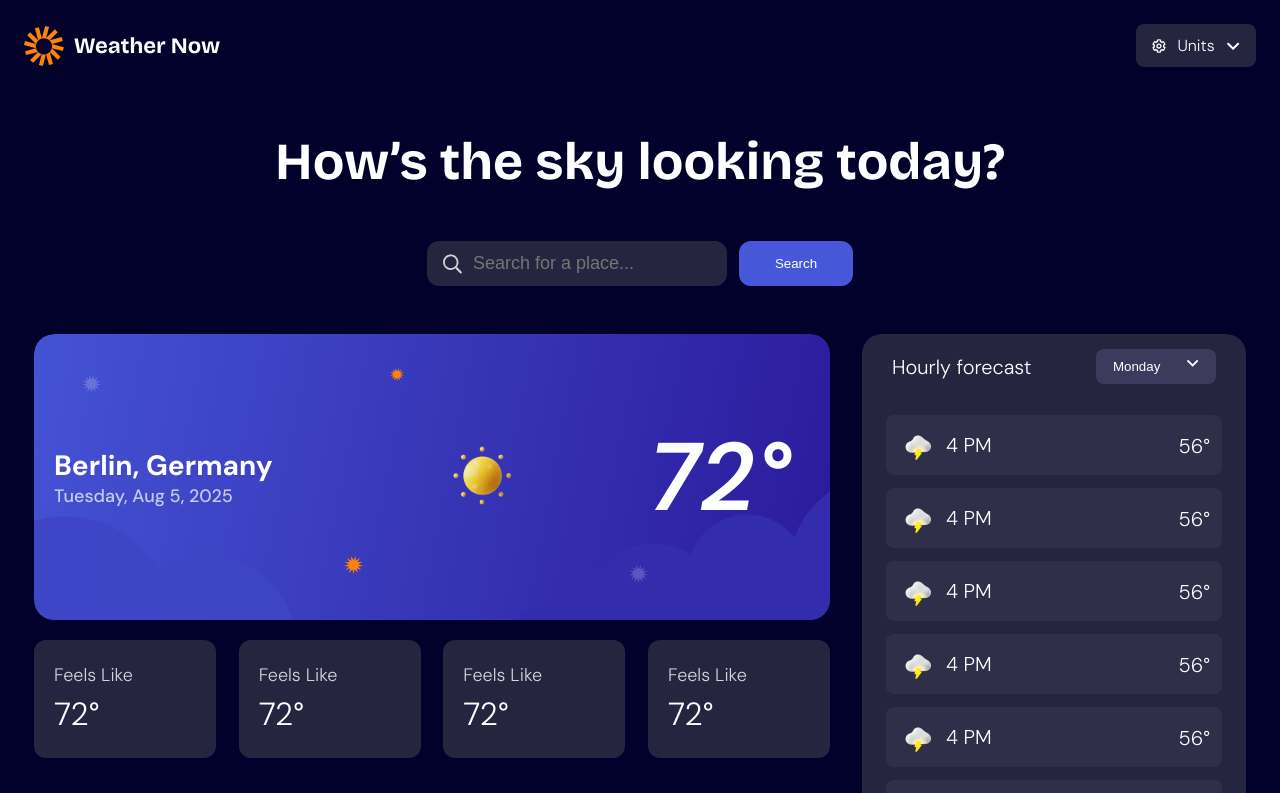
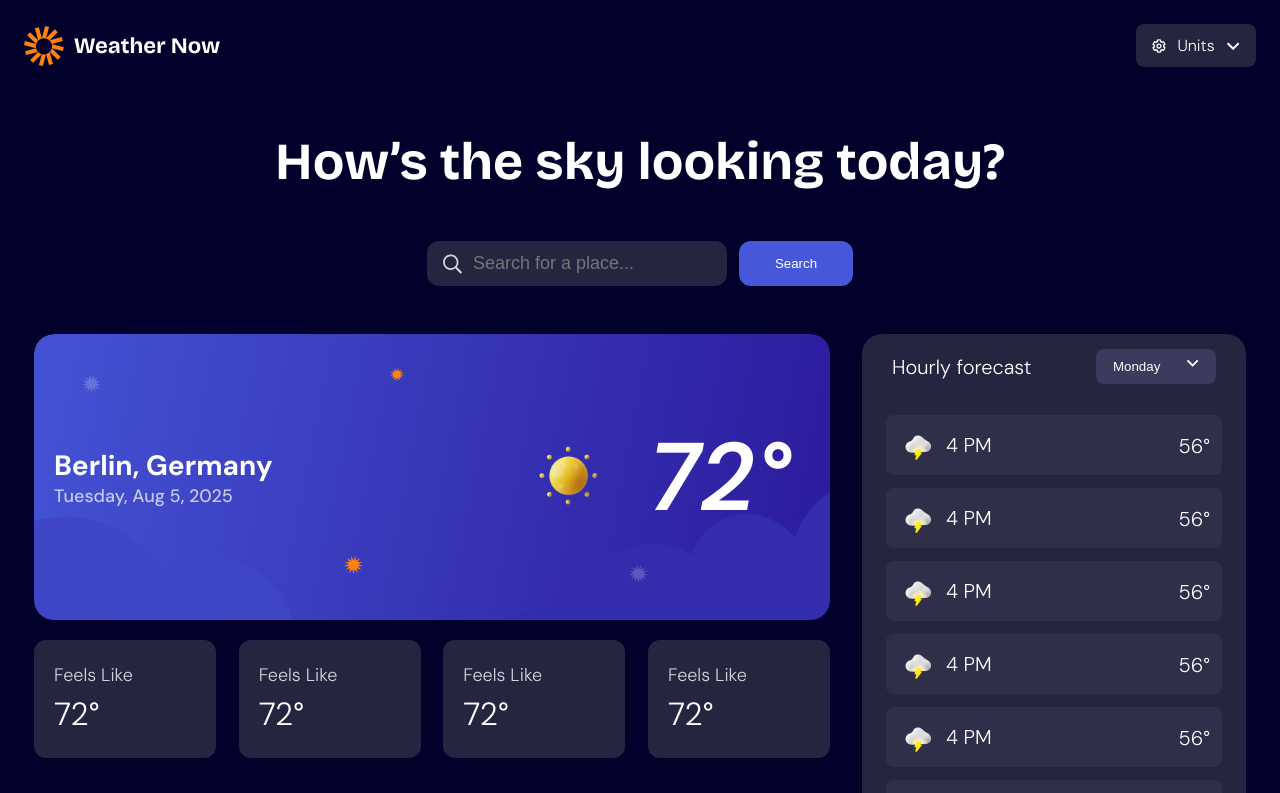
Before and after one commit to HamDean/Weather-app, a React (Vite) app: page / in a window 1280 px wide. Shown: the top 793 px of the page. Built offline with nearby package versions, Linux system fonts and the light colour scheme.

Commit message:
Fix temperature container layout issue

```diff
--- a/src/index.css
+++ b/src/index.css
@@ -93,6 +93,7 @@ body {
   position: absolute;
   top: 55px;
   font-weight: 450;
+  z-index: 100000;
 }
 
 .drop-down-list span {
@@ -219,7 +220,8 @@ main {
 
 .temperature-container {
   display: flex;
-  justify-content: space-between;
+  justify-content: end;
+  gap: 20px;
 }
 
 .temperature-container img {
```
